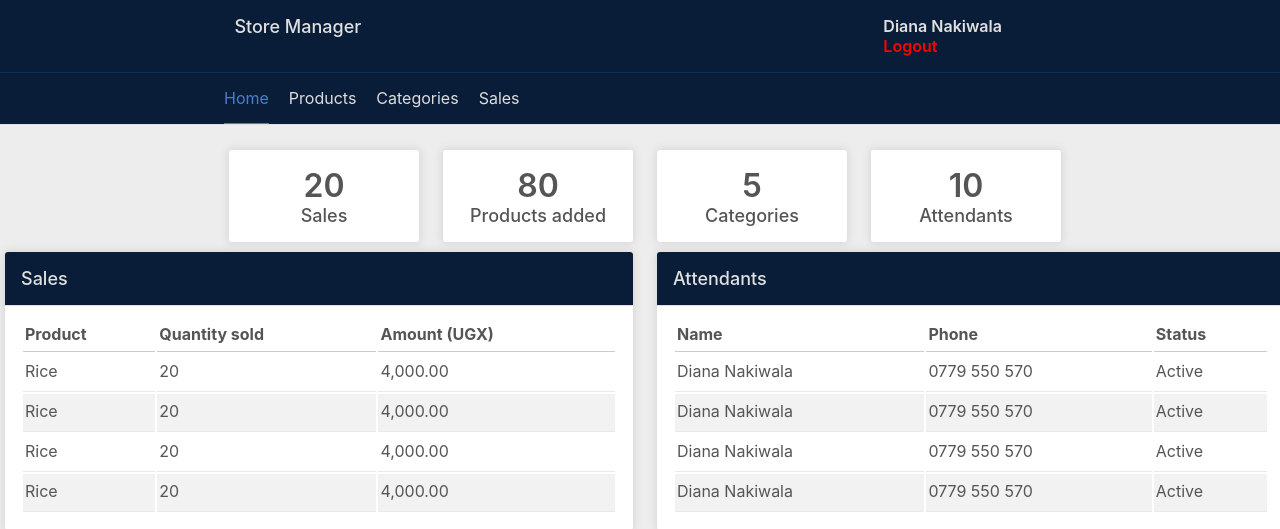
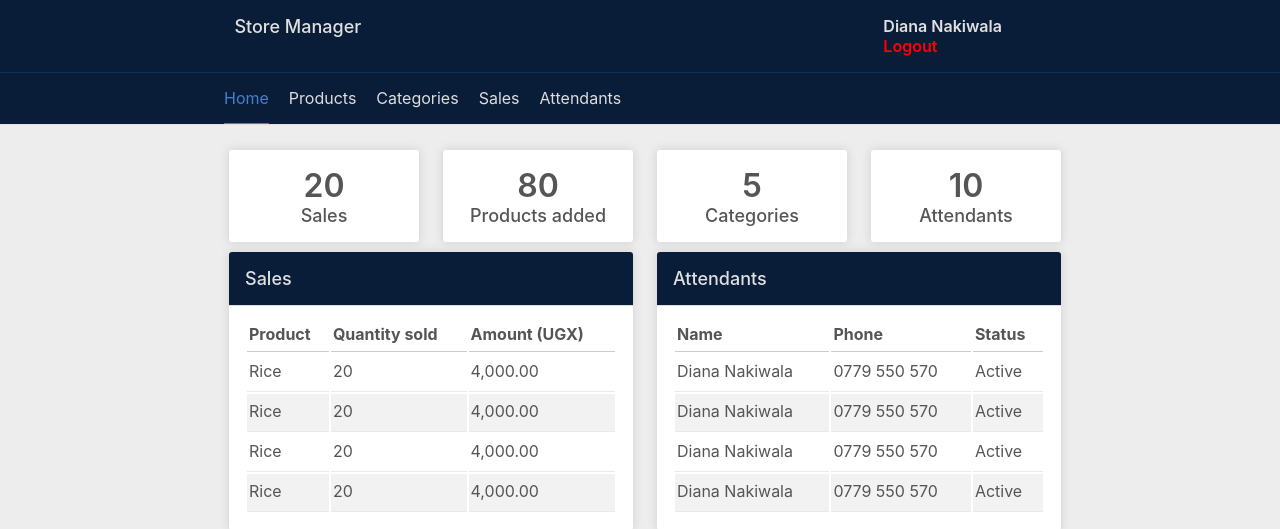
Before and after one commit to Dianawats/store-manager, a Python web app: template UI/templates/admin/index.html in a window 1280 px wide. Shown: the top 529 px of the page. Run offline with Jinja, Linux system fonts and the light colour scheme; the template is opened without the code that fills it, so the values that code supplies are empty.

Commit message:
modify index file in admin folder[Fixes #161111730]

```diff
--- a/UI/templates/admin/index.html
+++ b/UI/templates/admin/index.html
@@ -40,6 +40,10 @@
 	    			<li>
 	    				<a href="sales.html">Sales</a>
 	    			</li>
+
+	    			<li>
+	    				<a href="attendants.html">Attendants</a>
+	    			</li>
 	    		</ul>
 	    	</div>
 	    	<div class="clear"></div>
@@ -78,6 +82,7 @@
 				    	</div>
 			    	</div>
 			    </div>
+
 			    <div class="side-3 pull-left">
 			    	<div class="card products">
 			    		<div class="card-content align-center">
@@ -86,8 +91,6 @@
 				    	</div>
 			    	</div>
 			    </div>
-			</div>
-
 			</div>
 
 		    <div class="clear"></div>
@@ -136,6 +139,7 @@
 				    	</div>
 			    	</div>
 			    </div>
+
 			    <div class="side-6 pull-left">
 				    <div class="card products">
 			    		<div class="card-title">
```
Lines whose indentation alone changed are shown as unchanged.
